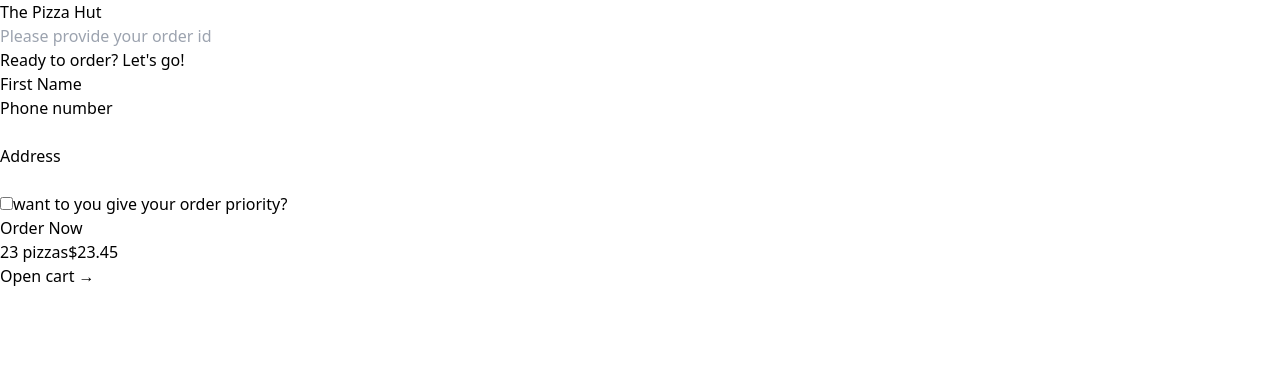
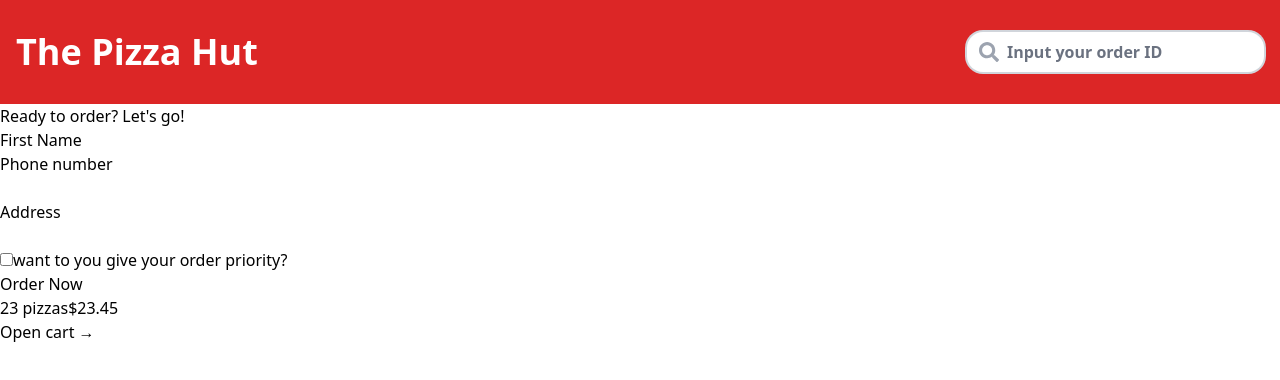
Before and after one commit to Ashiqur2279/project-pizza-hut, a React (Vite) app: page /order/new in a window 1280 px wide. Shown: the top 380 px of the page. Built offline with nearby package versions, Linux system fonts and the light colour scheme.

Commit message:
Header section  and search order section style complete

```diff
--- a/package.json
+++ b/package.json
@@ -12,6 +12,7 @@
   "dependencies": {
     "react": "^18.3.1",
     "react-dom": "^18.3.1",
+    "react-icons": "^5.2.1",
     "react-router-dom": "^6.24.0"
   },
   "devDependencies": {
--- a/src/ui/Header.jsx
+++ b/src/ui/Header.jsx
@@ -1,13 +1,15 @@
-import { Link } from "react-router-dom";
-import SearchOrder from "./SearchOrder";
+import { Link } from "react-router-dom"
+import SearchOrder from "./SearchOrder"
 
 const Header = () => {
-  return (
-    <header>
-      <Link to="/">The Pizza Hut</Link>
-      <SearchOrder />
-    </header>
-  );
-};
+    return (
+        <header className="flex items-center justify-between bg-red-600 px-4 py-8 text-white">
+            <Link className="text-4xl font-semibold" to="/">
+                The Pizza Hut
+            </Link>
+            <SearchOrder />
+        </header>
+    )
+}
 
-export default Header;
+export default Header
--- a/src/ui/SearchOrder.jsx
+++ b/src/ui/SearchOrder.jsx
@@ -1,29 +1,34 @@
-import { useState } from "react";
-import { useNavigate } from "react-router-dom";
+import { useState } from "react"
+import { FaSearch } from "react-icons/fa"
+import { useNavigate } from "react-router-dom"
 
 const SearchOrder = () => {
-  const navigate = useNavigate();
-  const [query, setQuery] = useState("");
+    const navigate = useNavigate()
+    const [query, setQuery] = useState("")
     const handleSubmit = (e) => {
-    e.preventDefault();
-    if (!query) return;
-    navigate(`/order/${query}`);
-    setQuery("");
-  };
+        e.preventDefault()
+        if (!query) return
+        navigate(`/order/${query}`)
+        setQuery("")
+    }
     return (
-    <div>
-      <form onSubmit={handleSubmit}>
+        <div className="">
+            <form className="" onSubmit={handleSubmit}>
+                <div className="relative flex items-center text-gray-400 focus-within:text-gray-600">
+                    <FaSearch className="pointer-events-none absolute ml-3 size-5" />
                     <input
+                        className="rounded-2xl border-none py-2 pl-10 pr-3 font-semibold text-black placeholder-gray-500 ring-2 ring-gray-300 focus:right-2 focus:ring-gray-500"
                         type="text"
-          placeholder="Please provide your order id"
+                        placeholder="Input your order ID"
                         value={query}
                         onChange={(e) => {
-            setQuery(e.target.value);
+                            setQuery(e.target.value)
                         }}
                     />
+                </div>
             </form>
         </div>
-  );
-};
+    )
+}
 
-export default SearchOrder;
+export default SearchOrder
```
Also changed, not shown: 1 other file (tests, documents, lock files or other folders). Lines whose indentation alone changed are shown as unchanged.
